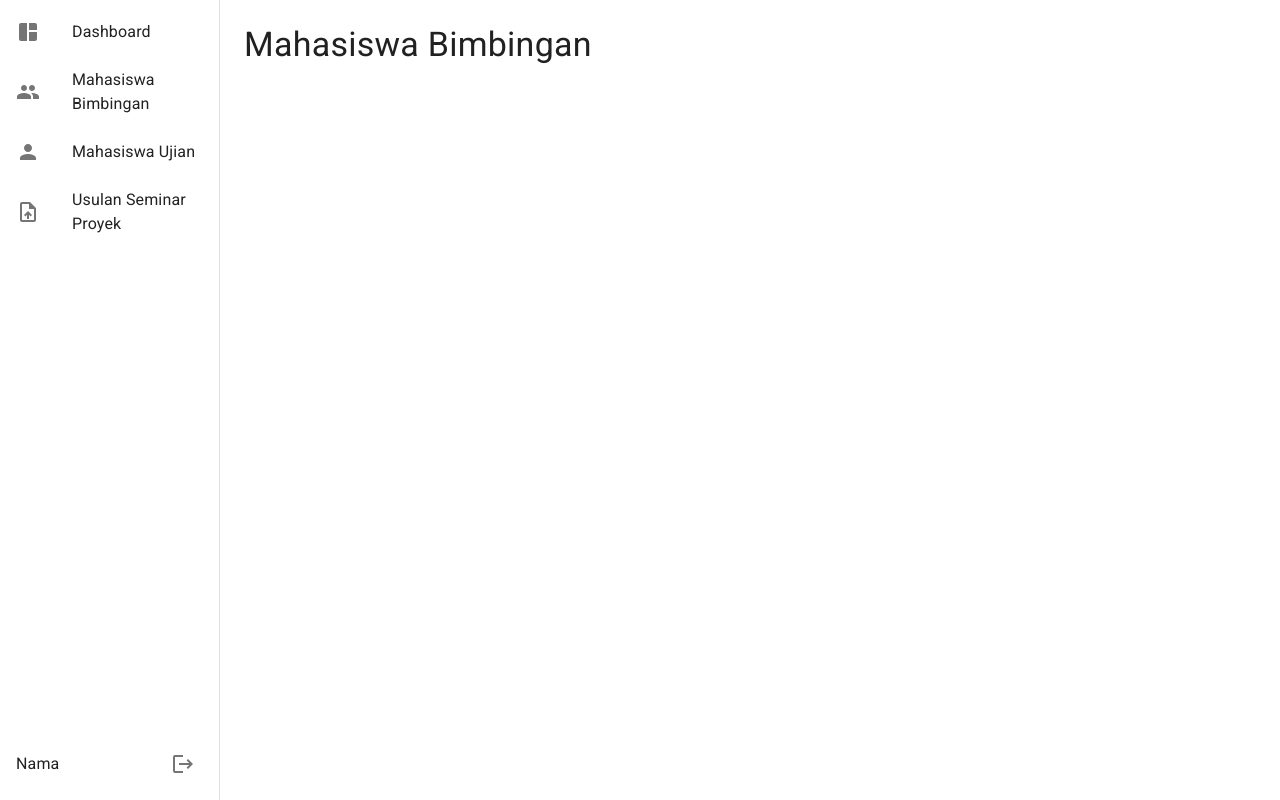
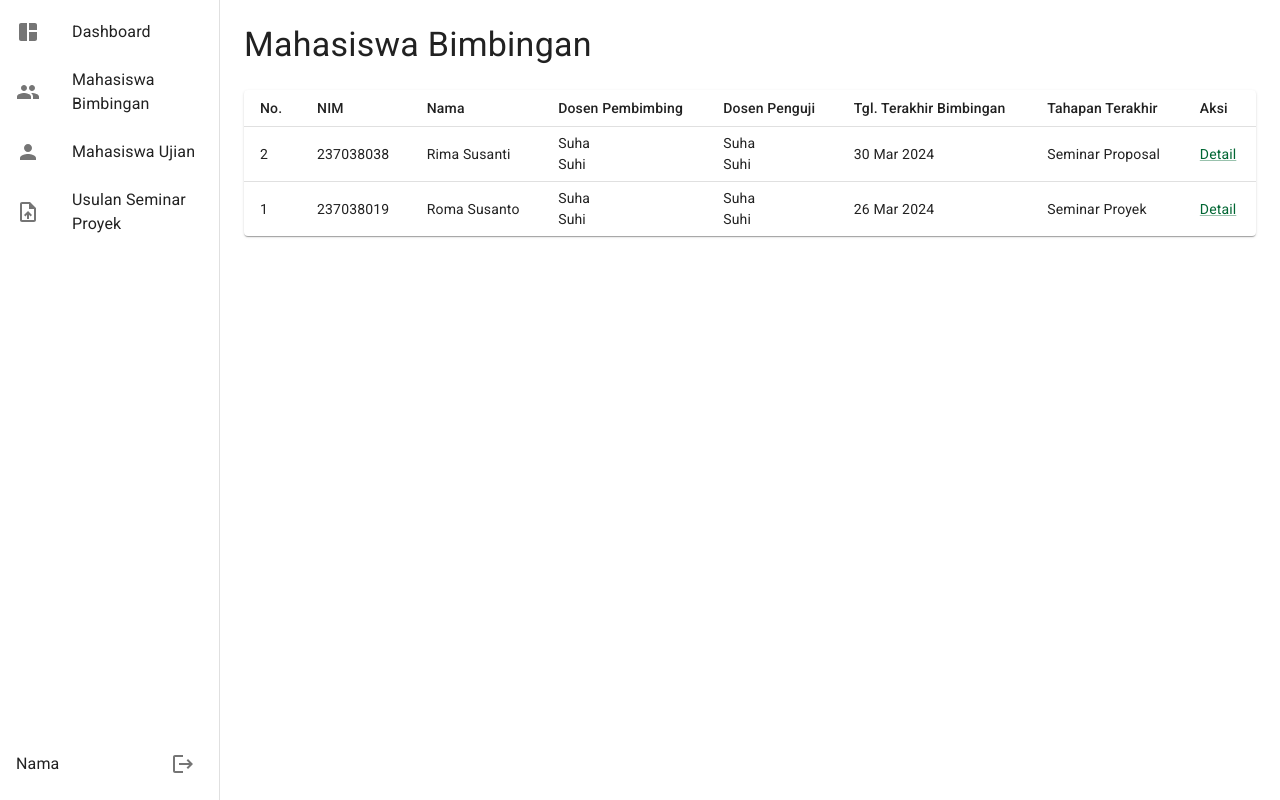
Before and after one commit to randy-usu/sinta-frontend, a React (Vite) app: page /mahasiswa-bimbingan in a window 1280 px wide. Built offline with nearby package versions, Linux system fonts and the light colour scheme.

Commit message:
Implement mahasiswa bimbingan table

```diff
--- /dev/null
+++ b/src/features/mahasiswa/index.js
@@ -0,0 +1 @@
+export * from "./mahasiswa-bimbingan";
--- /dev/null
+++ b/src/features/mahasiswa/mahasiswa-bimbingan/components/mahasiswa-bimbingan-table/index.js
@@ -0,0 +1 @@
+export { MahasiswaBimbinganTable } from "./mahasiswa-bimbingan-table";
--- /dev/null
+++ b/src/features/mahasiswa/mahasiswa-bimbingan/components/mahasiswa-bimbingan-table/mahasiswa-bimbingan-table.jsx
@@ -0,0 +1,101 @@
+import {
+  Link,
+  Paper,
+  Table,
+  TableBody,
+  TableCell,
+  TableContainer,
+  TableHead,
+  TableRow,
+  Typography,
+  styled,
+} from "@mui/material";
+import { Link as RouterLink } from "react-router-dom";
+
+const ROWS = [
+  {
+    number: 2,
+    nim: 237038038,
+    name: "Rima Susanti",
+    dosenPembimbing1: "Suha",
+    dosenPembimbing2: "Suhi",
+    dosenPenguji1: "Suha",
+    dosenPenguji2: "Suhi",
+    tglTerakhirBimbingan: "30 Mar 2024",
+    tahapanTerakhir: "Seminar Proposal",
+  },
+  {
+    number: 1,
+    nim: 237038019,
+    name: "Roma Susanto",
+    dosenPembimbing1: "Suha",
+    dosenPembimbing2: "Suhi",
+    dosenPenguji1: "Suha",
+    dosenPenguji2: "Suhi",
+    tglTerakhirBimbingan: "26 Mar 2024",
+    tahapanTerakhir: "Seminar Proyek",
+  },
+];
+
+const FontSizeInheritedTypography = styled(Typography)(() => ({
+  fontSize: "inherit",
+}));
+
+export const MahasiswaBimbinganTable = (props) => (
+  <TableContainer component={Paper} {...props}>
+    <Table size="small">
+      <TableHead>
+        <TableRow>
+          <TableCell>No.</TableCell>
+          <TableCell>NIM</TableCell>
+          <TableCell>Nama</TableCell>
+          <TableCell>Dosen Pembimbing</TableCell>
+          <TableCell>Dosen Penguji</TableCell>
+          <TableCell>Tgl. Terakhir Bimbingan</TableCell>
+          <TableCell>Tahapan Terakhir</TableCell>
+          <TableCell>Aksi</TableCell>
+        </TableRow>
+      </TableHead>
+      <TableBody>
+        {ROWS.map((row) => (
+          <TableRow
+            key={row.name}
+            sx={{ "&:last-child td, &:last-child th": { border: 0 } }}
+          >
+            <TableCell component="th" scope="row">
+              {row.number}
+            </TableCell>
+            <TableCell>{row.nim}</TableCell>
+            <TableCell>{row.name}</TableCell>
+            <TableCell>
+              <FontSizeInheritedTypography>
+                {row.dosenPembimbing1}
+              </FontSizeInheritedTypography>
+              <FontSizeInheritedTypography>
+                {row.dosenPembimbing2}
+              </FontSizeInheritedTypography>
+            </TableCell>
+            <TableCell>
+              <FontSizeInheritedTypography>
+                {row.dosenPenguji1}
+              </FontSizeInheritedTypography>
+              <FontSizeInheritedTypography>
+                {row.dosenPenguji2}
+              </FontSizeInheritedTypography>
+            </TableCell>
+            <TableCell>{row.tglTerakhirBimbingan}</TableCell>
+            <TableCell>{row.tahapanTerakhir}</TableCell>
+            <TableCell>
+              <Link
+                component={RouterLink}
+                to={`/mahasiswa-bimbingan/${row.nim}`}
+              >
+                Detail
+              </Link>
+            </TableCell>
+          </TableRow>
+        ))}
+      </TableBody>
+    </Table>
+  </TableContainer>
+);
--- /dev/null
+++ b/src/features/mahasiswa/mahasiswa-bimbingan/index.js
@@ -0,0 +1 @@
+export * from "./components/mahasiswa-bimbingan-table";
--- a/src/pages/mahasiswa-bimbingan.jsx
+++ b/src/pages/mahasiswa-bimbingan.jsx
@@ -1,13 +1,14 @@
 import { Typography } from "@mui/material";
 
-const MahasiswaBimbingan = () => {
-  return (
+import { MahasiswaBimbinganTable } from "../features/mahasiswa";
+
+const MahasiswaBimbingan = () => (
   <>
     <Typography component="h1" variant="h4">
       Mahasiswa Bimbingan
     </Typography>
+    <MahasiswaBimbinganTable sx={{ mt: 3 }} />
   </>
 );
-};
 
 export default MahasiswaBimbingan;
```
Lines whose indentation alone changed are shown as unchanged.
